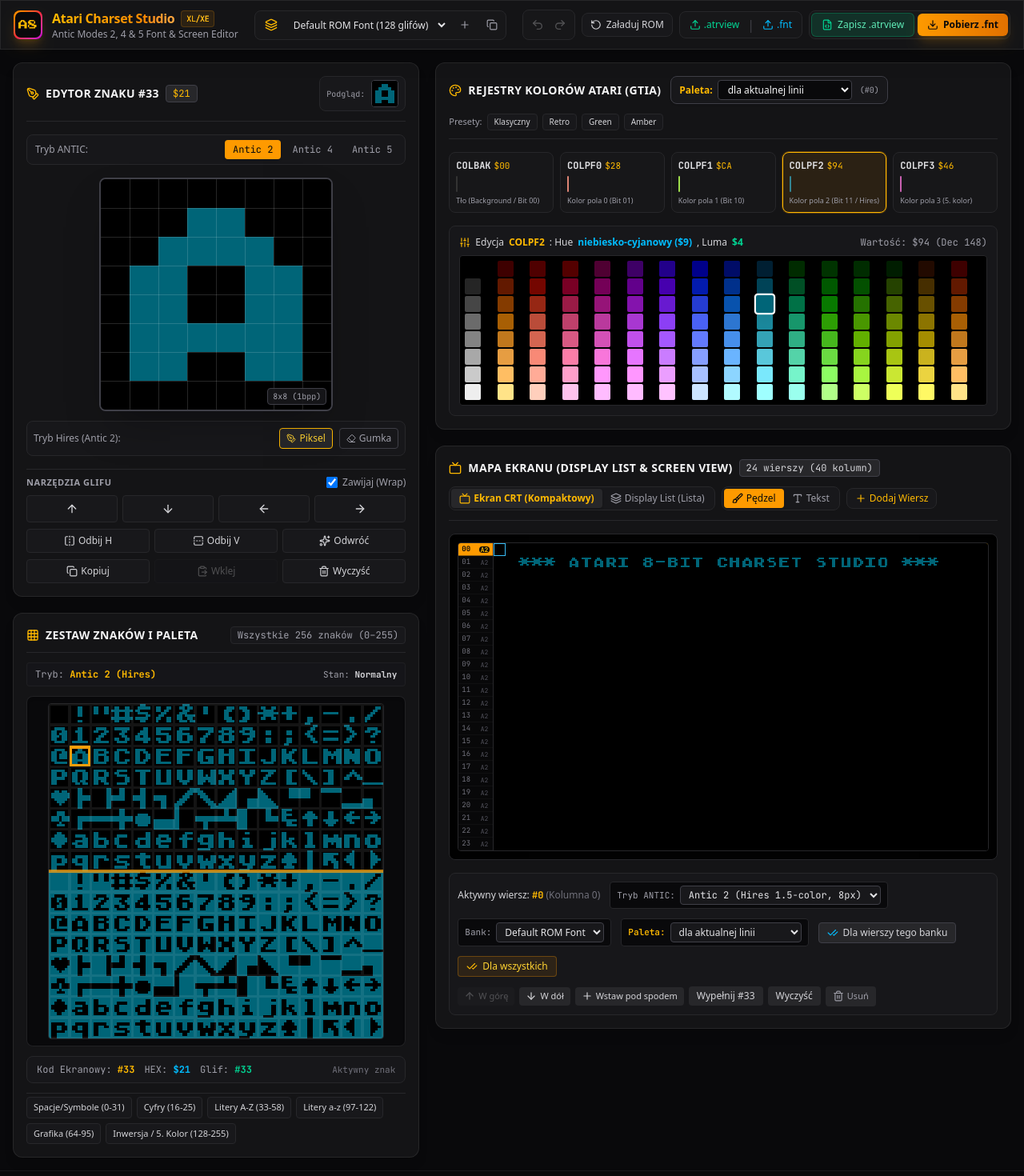
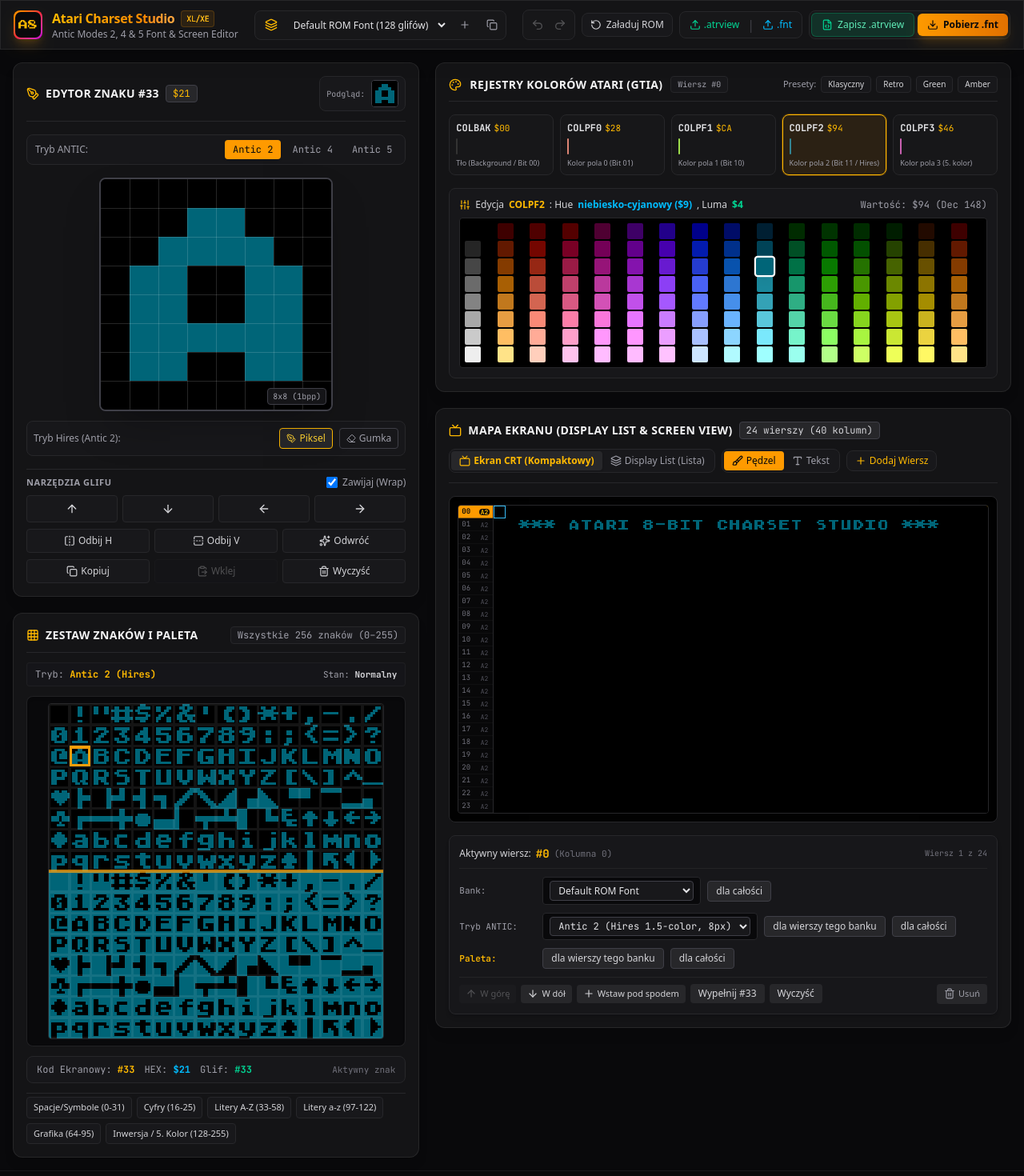
Before and after one commit to grzes71/atari-charset-studio, a React (Vite) app: page / in a window 1280 px wide. Shown: the top 1470 px of the page at 80% size. Built offline with nearby package versions, Linux system fonts and the light colour scheme.

Commit message:
feat: Refactoring charmap panel

```diff
--- a/src/components/ColorPalette/ColorPalette.tsx
+++ b/src/components/ColorPalette/ColorPalette.tsx
@@ -15,11 +15,9 @@
     colorRegisters,
     setColorRegister,
     paletteApplyMode,
-    setPaletteApplyMode,
-    applyCurrentPalette,
     selectedRowIndex,
+    banks,
     screenRows,
-    banks,
   } = useAppStore();
   const [activeReg, setActiveReg] = useState<keyof ColorRegisters>('COLPF2');
 
@@ -68,40 +66,18 @@
     <div className="glass-panel rounded-xl p-4 flex flex-col gap-4 shadow-lg border border-zinc-800">
       {/* Header */}
       <div className="flex flex-wrap items-center justify-between gap-3 border-b border-zinc-800 pb-2.5">
-        <div className="flex flex-wrap items-center gap-3">
-          <div className="flex items-center gap-2">
-            <Palette className="w-4 h-4 text-amber-400" />
-            <h2 className="text-sm font-semibold text-zinc-100 uppercase tracking-wide">
-              Rejestry Kolorów Atari (GTIA)
-            </h2>
-          </div>
-
-          {/* Palette Scope Dropdown Selector */}
-          <div className="flex items-center gap-1.5 bg-zinc-900 px-2.5 py-1 rounded-lg border border-zinc-700 shadow-sm">
-            <span className="text-xs font-semibold text-amber-400 whitespace-nowrap">
-              Paleta:
-            </span>
-            <select
-              value={paletteApplyMode}
-              onChange={(e) => {
-                const mode = e.target.value as 'currentRow' | 'all' | 'bankRows';
-                setPaletteApplyMode(mode);
-                applyCurrentPalette(mode);
-              }}
-              className="bg-zinc-950 border border-zinc-700 text-zinc-100 text-xs font-medium rounded px-2 py-0.5 focus:outline-none focus:ring-1 focus:ring-amber-500 cursor-pointer"
-              title="Wybierz tryb zastosowania palety kolorów"
-            >
-              <option value="currentRow">dla aktualnej linii</option>
-              <option value="all">dla całości</option>
-              <option value="bankRows">dla wierszy tego banku</option>
-            </select>
-
-            <span className="text-[10px] text-zinc-400 font-mono hidden md:inline ml-1">
-              {paletteApplyMode === 'currentRow' && `(#${selectedRowIndex})`}
-              {paletteApplyMode === 'all' && `(wszystkie ${screenRows.length})`}
-              {paletteApplyMode === 'bankRows' && activeBank && `(${activeBank.name})`}
-            </span>
-          </div>
+        <div className="flex items-center gap-2.5">
+          <Palette className="w-4 h-4 text-amber-400" />
+          <h2 className="text-sm font-semibold text-zinc-100 uppercase tracking-wide">
+            Rejestry Kolorów Atari (GTIA)
+          </h2>
+          <span className="text-[10px] font-mono px-2 py-0.5 rounded bg-zinc-900 border border-zinc-800 text-zinc-400">
+            {paletteApplyMode === 'currentRow'
+              ? `Wiersz #${selectedRowIndex}`
+              : paletteApplyMode === 'bankRows'
+              ? `Wiersze banku (${activeBank?.name || 'Bank'})`
+              : 'Całość ekranu'}
+          </span>
         </div>
 
         {/* Preset selector */}
--- a/src/components/ScreenMap/ScreenMap.tsx
+++ b/src/components/ScreenMap/ScreenMap.tsx
@@ -8,7 +8,6 @@
   Type,
   Brush,
   Layers,
-  CheckCheck,
 } from 'lucide-react';
 import { useAppStore } from '../../store/appStore';
 import { ScreenMapRenderer } from '../../core/renderers/ScreenMapRenderer';
@@ -141,15 +140,14 @@
     moveRow,
     clearRow,
     fillRow,
-    setAllRowsModeAndBank,
     setModeForBankRows,
+    setAllRowsMode,
+    setAllRowsBank,
     selectedCharIndex,
     isInverseActive,
     screenPaintMode,
     setScreenPaintMode,
     typeScreenText,
-    paletteApplyMode,
-    setPaletteApplyMode,
     applyCurrentPalette,
   } = useAppStore();
 
@@ -416,19 +414,50 @@
         </div>
       )}
 
-      {/* Active Row Inspector & Quick Actions Bar */}
+      {/* Active Row Inspector & Quick Actions Panel (5 Rows Layout) */}
       {activeRow && (
-        <div className="flex flex-wrap items-center justify-between gap-3 bg-zinc-900/90 p-2.5 rounded-lg border border-zinc-800 text-xs">
-          {/* Active Row Info & Mode/Bank Selectors */}
-          <div className="flex flex-wrap items-center gap-3">
-            <span className="text-zinc-300 font-medium">
-              Aktywny wiersz: <strong className="text-amber-400 font-mono">#{selectedRowIndex}</strong>{' '}
-              <span className="text-zinc-500">(Kolumna {selectedColIndex})</span>
+        <div className="flex flex-col gap-2.5 bg-zinc-900/90 p-3 rounded-lg border border-zinc-800 text-xs shadow-md">
+          {/* Row 1: Active Row Info */}
+          <div className="flex items-center justify-between border-b border-zinc-800/80 pb-2">
+            <span className="text-zinc-300 font-medium flex items-center gap-1.5">
+              <span>Aktywny wiersz:</span>
+              <strong className="text-amber-400 font-mono text-sm">#{selectedRowIndex}</strong>
+              <span className="text-zinc-500 font-mono text-[11px]">(Kolumna {selectedColIndex})</span>
             </span>
+            <span className="font-mono text-[10px] text-zinc-500">
+              Wiersz {selectedRowIndex + 1} z {screenRows.length}
+            </span>
+          </div>
 
-            {/* Quick Mode Changer for Active Row */}
+          {/* Row 2: Bank Selector */}
+          <div className="flex flex-wrap items-center gap-2">
+            <span className="text-[11px] text-zinc-400 font-mono w-24 shrink-0">Bank:</span>
             <div className="flex items-center gap-1.5 bg-zinc-950 px-2 py-1 rounded border border-zinc-800">
-              <span className="text-[11px] text-zinc-400 font-mono">Tryb ANTIC:</span>
+              <select
+                value={activeRow.bankId}
+                onChange={(e) => setRowBank(selectedRowIndex, e.target.value)}
+                className="bg-zinc-900 border border-zinc-700 text-zinc-200 text-xs rounded px-1.5 py-0.5 focus:outline-none focus:ring-1 focus:ring-amber-500 cursor-pointer min-w-[180px]"
+              >
+                {Object.values(banks).map((b) => (
+                  <option key={b.id} value={b.id}>
+                    {b.name}
+                  </option>
+                ))}
+              </select>
+            </div>
+            <button
+              onClick={() => setAllRowsBank(activeRow.bankId)}
+              title={`Ustaw bank "${banks[activeRow.bankId]?.name || activeRow.bankId}" dla wszystkich wierszy ekranu`}
+              className="px-2.5 py-1 rounded bg-zinc-800 hover:bg-zinc-700 text-zinc-300 hover:text-amber-400 border border-zinc-700 text-xs font-medium transition cursor-pointer"
+            >
+              dla całości
+            </button>
+          </div>
+
+          {/* Row 3: Antic Mode Selector + Action Buttons */}
+          <div className="flex flex-wrap items-center gap-2">
+            <span className="text-[11px] text-zinc-400 font-mono w-24 shrink-0">Tryb ANTIC:</span>
+            <div className="flex items-center gap-1.5 bg-zinc-950 px-2 py-1 rounded border border-zinc-800">
               <select
                 value={activeRow.mode}
                 onChange={(e) => setRowMode(selectedRowIndex, Number(e.target.value) as AnticMode)}
@@ -439,65 +468,43 @@
                 <option value={5}>Antic 5 (Multi 4-color, 16px)</option>
               </select>
             </div>
-
-            {/* Quick Bank Changer for Active Row */}
-            <div className="flex items-center gap-1.5 bg-zinc-950 px-2 py-1 rounded border border-zinc-800">
-              <span className="text-[11px] text-zinc-400 font-mono">Bank:</span>
-              <select
-                value={activeRow.bankId}
-                onChange={(e) => setRowBank(selectedRowIndex, e.target.value)}
-                className="bg-zinc-900 border border-zinc-700 text-zinc-200 text-xs rounded px-1.5 py-0.5 focus:outline-none focus:ring-1 focus:ring-amber-500 cursor-pointer"
-              >
-                {Object.values(banks).map((b) => (
-                  <option key={b.id} value={b.id}>
-                    {b.name}
-                  </option>
-                ))}
-              </select>
-            </div>
-
-            {/* Quick Palette Mode Selector for Active Row */}
-            <div className="flex items-center gap-1.5 bg-zinc-950 px-2 py-1 rounded border border-zinc-800">
-              <span className="text-[11px] text-amber-400 font-semibold font-mono">Paleta:</span>
-              <select
-                value={paletteApplyMode}
-                onChange={(e) => {
-                  const mode = e.target.value as 'currentRow' | 'all' | 'bankRows';
-                  setPaletteApplyMode(mode);
-                  applyCurrentPalette(mode);
-                }}
-                className="bg-zinc-900 border border-zinc-700 text-zinc-200 text-xs rounded px-1.5 py-0.5 focus:outline-none focus:ring-1 focus:ring-amber-500 cursor-pointer"
-                title="Wybierz tryb zastosowania palety kolorów"
-              >
-                <option value="currentRow">dla aktualnej linii</option>
-                <option value="all">dla całości</option>
-                <option value="bankRows">dla wierszy tego banku</option>
-              </select>
-            </div>
-
-            {/* Apply Mode to all rows using this bank */}
             <button
               onClick={() => setModeForBankRows(activeRow.bankId, activeRow.mode)}
               title={`Ustaw tryb Antic ${activeRow.mode} dla wszystkich wierszy (${screenRows.filter((r) => r.bankId === activeRow.bankId).length}) używających banku "${banks[activeRow.bankId]?.name || activeRow.bankId}"`}
-              className="flex items-center gap-1.5 px-2.5 py-1 rounded bg-zinc-800 hover:bg-zinc-700 text-zinc-300 hover:text-amber-400 border border-zinc-700 text-xs font-medium transition cursor-pointer"
+              className="px-2.5 py-1 rounded bg-zinc-800 hover:bg-zinc-700 text-zinc-300 hover:text-sky-400 border border-zinc-700 text-xs font-medium transition cursor-pointer"
             >
-              <CheckCheck className="w-3.5 h-3.5 text-sky-400" />
-              <span>Dla wierszy tego banku</span>
+              dla wierszy tego banku
             </button>
-
-            {/* Apply Mode & Bank to all rows */}
             <button
-              onClick={() => setAllRowsModeAndBank(activeRow.mode, activeRow.bankId)}
-              title={`Ustaw tryb Antic ${activeRow.mode} oraz bank "${banks[activeRow.bankId]?.name || activeRow.bankId}" dla wszystkich wierszy ekranu`}
-              className="flex items-center gap-1.5 px-2.5 py-1 rounded bg-amber-500/10 hover:bg-amber-500/20 text-amber-300 hover:text-amber-200 border border-amber-500/30 text-xs font-medium transition cursor-pointer"
+              onClick={() => setAllRowsMode(activeRow.mode)}
+              title={`Ustaw tryb Antic ${activeRow.mode} dla wszystkich wierszy ekranu`}
+              className="px-2.5 py-1 rounded bg-zinc-800 hover:bg-zinc-700 text-zinc-300 hover:text-amber-400 border border-zinc-700 text-xs font-medium transition cursor-pointer"
             >
-              <CheckCheck className="w-3.5 h-3.5 text-amber-400" />
-              <span>Dla wszystkich</span>
+              dla całości
             </button>
           </div>
 
-          {/* Row Action Buttons */}
-          <div className="flex flex-wrap items-center gap-1.5">
+          {/* Row 4: Palette Action Buttons */}
+          <div className="flex flex-wrap items-center gap-2">
+            <span className="text-[11px] text-amber-400 font-semibold font-mono w-24 shrink-0">Paleta:</span>
+            <button
+              onClick={() => applyCurrentPalette('bankRows')}
+              title={`Przypisz aktualną paletę kolorów wszystkim wierszom (${screenRows.filter((r) => r.bankId === activeRow.bankId).length}) używającym banku "${banks[activeRow.bankId]?.name || activeRow.bankId}"`}
+              className="px-2.5 py-1 rounded bg-zinc-800 hover:bg-zinc-700 text-zinc-300 hover:text-sky-400 border border-zinc-700 text-xs font-medium transition cursor-pointer"
+            >
+              dla wierszy tego banku
+            </button>
+            <button
+              onClick={() => applyCurrentPalette('all')}
+              title="Przypisz aktualną paletę kolorów wszystkim wierszom mapy ekranu"
+              className="px-2.5 py-1 rounded bg-zinc-800 hover:bg-zinc-700 text-zinc-300 hover:text-amber-400 border border-zinc-700 text-xs font-medium transition cursor-pointer"
+            >
+              dla całości
+            </button>
+          </div>
+
+          {/* Row 5: Action Buttons */}
+          <div className="flex flex-wrap items-center gap-1.5 pt-2 border-t border-zinc-800/80">
             {/* Move Up/Down */}
             <button
               onClick={() => moveRow(selectedRowIndex, 'up')}
@@ -551,7 +558,7 @@
               <button
                 onClick={() => deleteRow(selectedRowIndex)}
                 title="Usuń ten wiersz"
-                className="p-1 px-2 rounded bg-zinc-800 hover:bg-red-950/60 text-zinc-400 hover:text-red-400 border border-transparent hover:border-red-800/40 transition flex items-center gap-1"
+                className="p-1 px-2 rounded bg-zinc-800 hover:bg-red-950/60 text-zinc-400 hover:text-red-400 border border-transparent hover:border-red-800/40 transition flex items-center gap-1 ml-auto"
               >
                 <Trash2 className="w-3.5 h-3.5" />
                 <span className="text-[11px]">Usuń</span>
--- a/src/store/appStore.ts
+++ b/src/store/appStore.ts
@@ -83,6 +83,8 @@
   fillRow: (rowIndex: number, charCode: number) => void;
   setAllRowsModeAndBank: (mode: AnticMode, bankId: string) => void;
   setModeForBankRows: (bankId: string, mode: AnticMode) => void;
+  setAllRowsMode: (mode: AnticMode) => void;
+  setAllRowsBank: (bankId: string) => void;
 
   // Bank management
   createBank: (name?: string, data?: Uint8Array) => string;
@@ -636,6 +638,26 @@
     set({ screenRows: updated, revision: get().revision + 1 });
   },
 
+  setAllRowsMode: (mode) => {
+    const { screenRows, snapshotHistory } = get();
+    snapshotHistory();
+    const updated = screenRows.map((r) => ({
+      ...r,
+      mode,
+    }));
+    set({ screenRows: updated, revision: get().revision + 1 });
+  },
+
+  setAllRowsBank: (bankId) => {
+    const { screenRows, snapshotHistory } = get();
+    snapshotHistory();
+    const updated = screenRows.map((r) => ({
+      ...r,
+      bankId,
+    }));
+    set({ screenRows: updated, revision: get().revision + 1 });
+  },
+
   createBank: (name, data) => {
     const id = `bank-${Date.now()}-${Math.random().toString(36).substring(2, 7)}`;
     const bankName = name || `Bank ${Object.keys(get().banks).length + 1}`;
```
Also changed, not shown: 1 other file (tests, documents, lock files or other folders).
